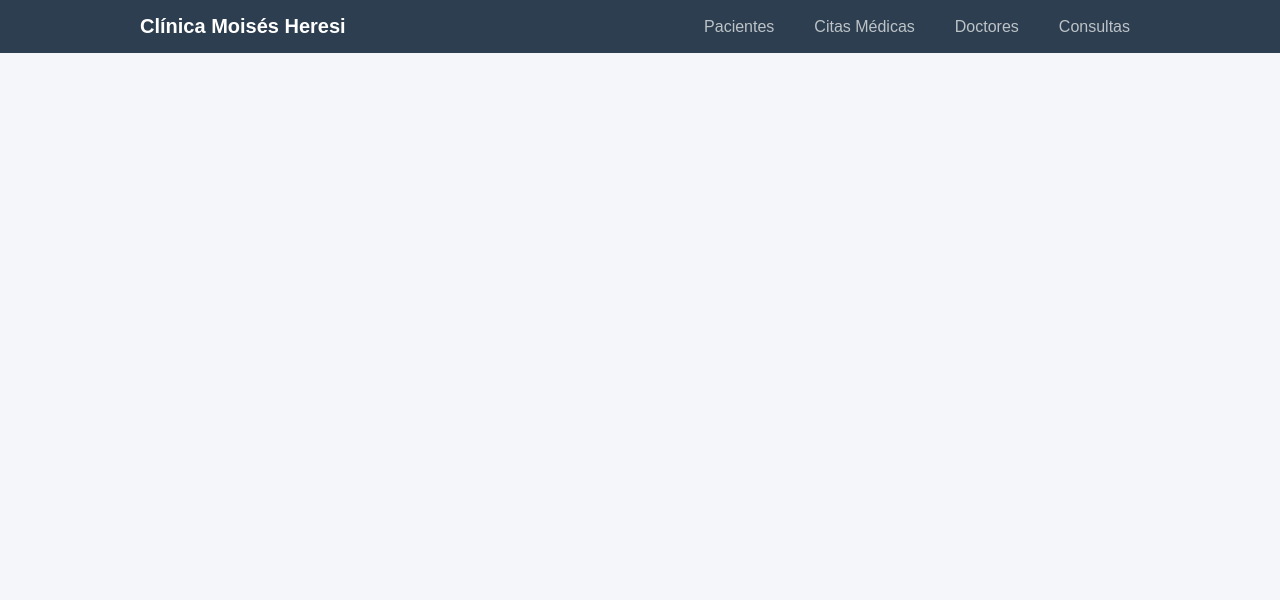
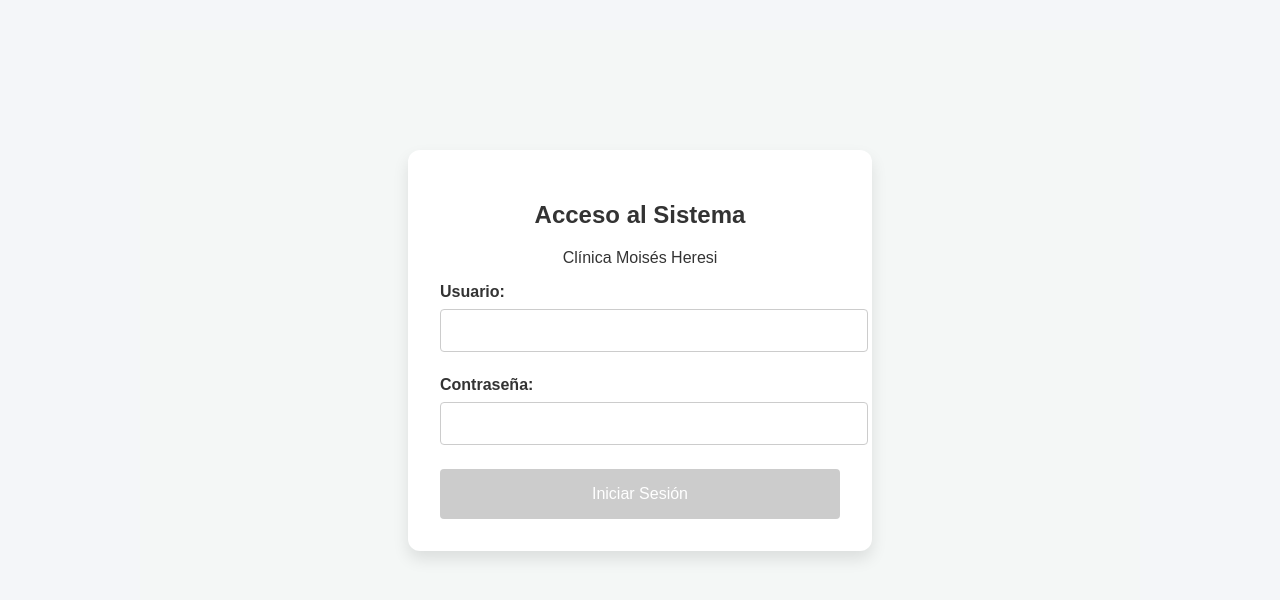
Before and after one commit to REFORMAT3R/GRUPO03, an Angular app in the folder frontend/: page /login in a window 1280 px wide. Before the commit this address led to /. Shown: the top 600 px of the page. Built offline with nearby package versions, Linux system fonts and the light colour scheme.

Commit message:
Agregando ts html y css al login (puede mejorarse)

```diff
--- a/frontend/src/app/app.html
+++ b/frontend/src/app/app.html
@@ -1,6 +1,6 @@
-<nav class="menu-clinica">
+<nav class="menu-clinica" *ngIf="mostrarMenu">
   <div class="contenedor-menu">
-    <a routerLink="/" class="logo">Clínica Moisés Heresi</a>
+    <a routerLink="/" class="logo">{{ title }}</a>
     <div class="enlaces">
       <a routerLink="/pacientes" routerLinkActive="activo">Pacientes</a>
       <a routerLink="/citas" routerLinkActive="activo">Citas Médicas</a>
--- a/frontend/src/app/app.ts
+++ b/frontend/src/app/app.ts
@@ -1,13 +1,25 @@
 import { Component } from '@angular/core';
-import { RouterLink, RouterOutlet } from '@angular/router';
+import { Router, RouterLink, RouterOutlet, NavigationEnd } from '@angular/router';
+import { CommonModule } from '@angular/common';
 
 @Component({
   selector: 'app-root',
   standalone: true,
-  imports: [RouterOutlet, RouterLink],
+  imports: [RouterOutlet, RouterLink, CommonModule],
   templateUrl: './app.html',
   styleUrl: './app.css'
 })
 export class AppComponent {
   title = 'Clínica Moisés Heresi';
+  mostrarMenu: boolean = true;
+
+  constructor(private router: Router) {
+
+    this.router.events.subscribe((event) => {
+      if (event instanceof NavigationEnd) {
+
+        this.mostrarMenu = event.url !== '/login' && event.url !== '/';
+      }
+    });
+  }
 }
--- a/frontend/src/app/components/login/login.component.css
+++ b/frontend/src/app/components/login/login.component.css
@@ -0,0 +1,50 @@
+.login-container {
+  display: flex;
+  justify-content: center;
+  align-items: center;
+  min-height: 80vh; /* Ajuste para que se vea centrado */
+  background-color: #f4f7f6;
+}
+
+.tarjeta-clinica {
+  width: 100%;
+  max-width: 400px;
+  padding: 2rem;
+  background: white;
+  border-radius: 12px;
+  box-shadow: 0 8px 16px rgba(0,0,0,0.1);
+  text-align: center;
+}
+
+.campo-grupo {
+  margin-bottom: 1.5rem;
+  text-align: left;
+}
+
+.campo-grupo label {
+  display: block;
+  margin-bottom: 0.5rem;
+  font-weight: bold;
+}
+
+.campo-grupo input {
+  width: 100%;
+  padding: 0.8rem;
+  border: 1px solid #ccc;
+  border-radius: 4px;
+}
+
+.btn-guardar {
+  width: 100%;
+  padding: 1rem;
+  background-color: #007bff;
+  color: white;
+  border: none;
+  border-radius: 4px;
+  cursor: pointer;
+  font-size: 1rem;
+}
+
+.btn-guardar:disabled {
+  background-color: #ccc;
+}
--- a/frontend/src/app/components/login/login.component.html
+++ b/frontend/src/app/components/login/login.component.html
@@ -0,0 +1,20 @@
+<div class="login-container">
+  <form #formLogin="ngForm" (ngSubmit)="ingresar()" class="tarjeta-clinica">
+    <h2>Acceso al Sistema</h2>
+    <p>Clínica Moisés Heresi</p>
+
+    <div class="campo-grupo">
+      <label>Usuario:</label>
+      <input type="text" [(ngModel)]="credenciales.usuario" name="usuario" required #user="ngModel">
+    </div>
+
+    <div class="campo-grupo">
+      <label>Contraseña:</label>
+      <input type="password" [(ngModel)]="credenciales.password" name="password" required #pass="ngModel">
+    </div>
+
+    <button type="submit" [disabled]="formLogin.invalid" class="btn-guardar">
+      Iniciar Sesión
+    </button>
+  </form>
+</div>
--- a/frontend/src/app/components/login/login.component.ts
+++ b/frontend/src/app/components/login/login.component.ts
@@ -0,0 +1,31 @@
+import { Component } from '@angular/core';
+import { Router } from '@angular/router';
+import { FormsModule } from '@angular/forms';
+import { AuthService } from '../../services/auth.service'; // Asegúrate de que la ruta sea correcta
+
+@Component({
+  selector: 'app-login',
+  standalone: true,
+  imports: [FormsModule],
+  templateUrl: './login.component.html',
+  styleUrls: ['./login.component.css']
+})
+export class LoginComponent {
+
+  credenciales = { usuario: '', password: '' };
+
+  constructor(private authService: AuthService, private router: Router) {}
+
+  ingresar() {
+    this.authService.iniciarSesion(this.credenciales).subscribe({
+      next: (res) => {
+
+        this.router.navigate(['/pacientes']);
+      },
+      error: (err) => {
+
+        alert('Error: Usuario o contraseña incorrectos.');
+      }
+    });
+  }
+}
--- /dev/null
+++ b/frontend/src/app/services/auth.service.ts
@@ -0,0 +1,16 @@
+import { Injectable } from '@angular/core';
+import { HttpClient } from '@angular/common/http';
+
+@Injectable({
+  providedIn: 'root'
+})
+export class AuthService {
+
+  private apiUrl = 'http://localhost:8000/api/login/';
+
+  constructor(private http: HttpClient) {}
+
+  iniciarSesion(credenciales: { usuario: string, password: string }) {
+    return this.http.post(this.apiUrl, credenciales);
+  }
+}
```
Also changed, not shown: frontend/src/app/app.routes.ts (+7 -1 lines).
